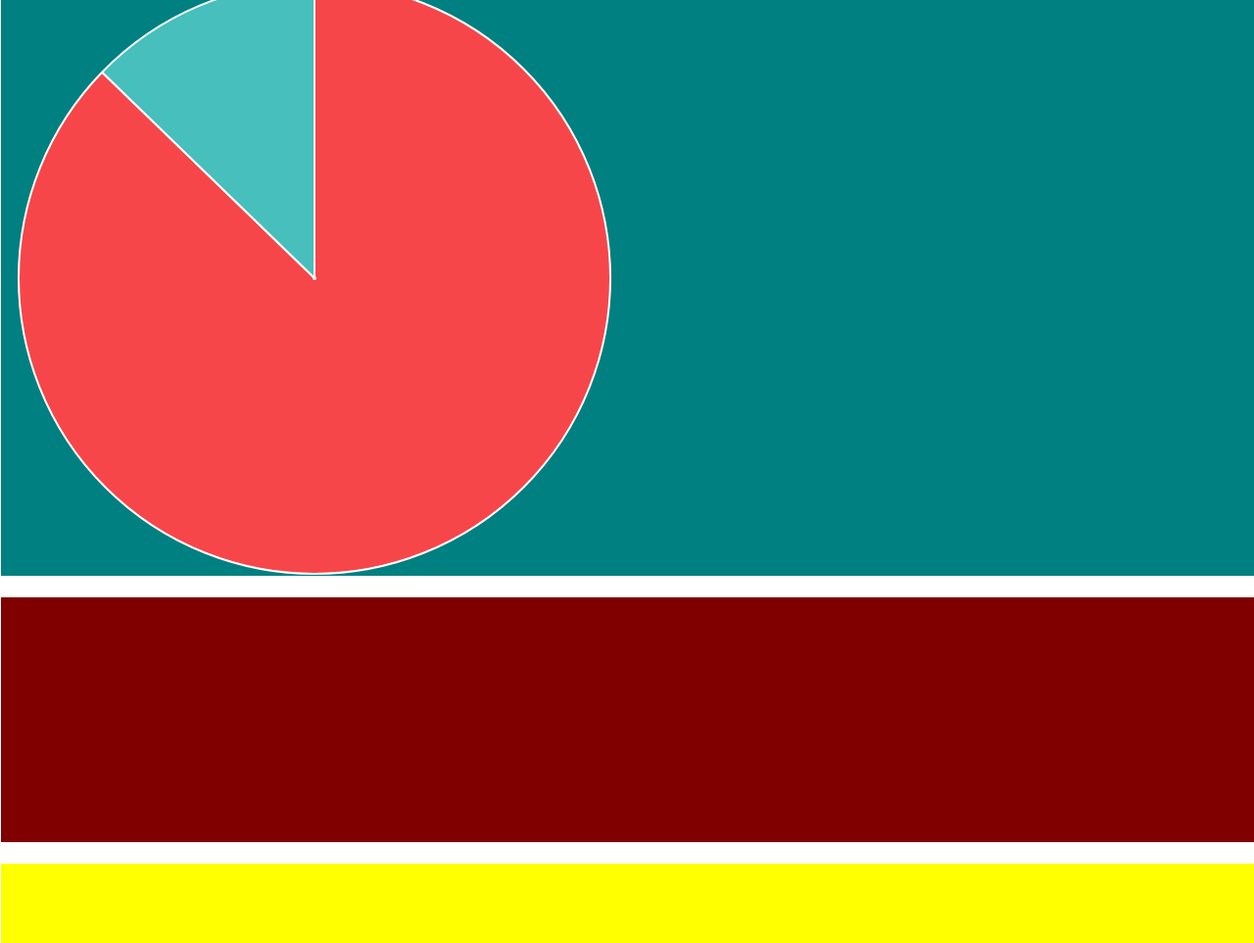
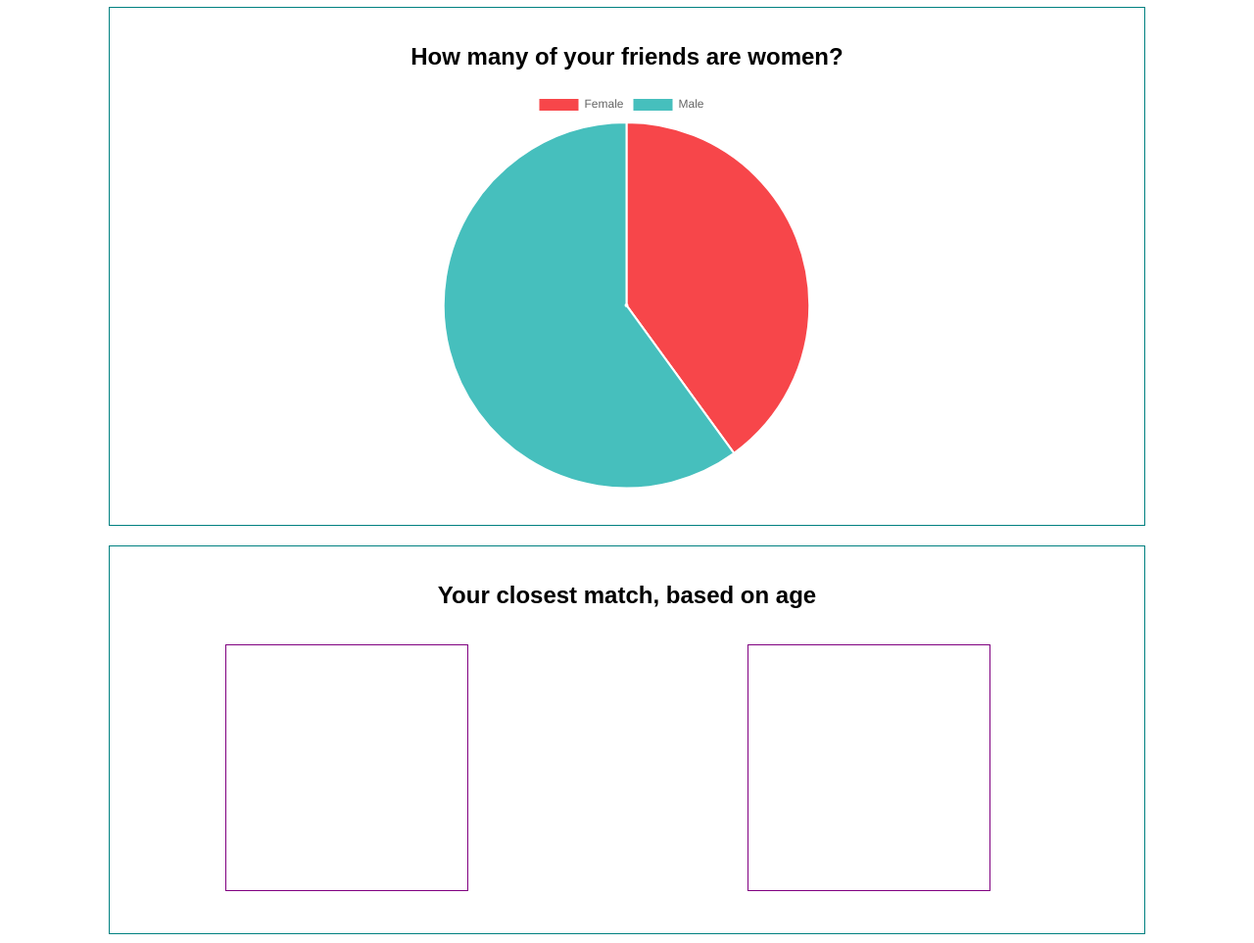
Before and after one commit to Bubica/100WomenHackAB, a plain HTML site: page index.html in a window 1280 px wide. Shown: the part 73-1036 px from the top of the page at 98% size. Drawn offline with nearby package versions, Linux system fonts and the light colour scheme.

Commit message:
web page in progress, basic markup started

```diff
--- a/css/style.css
+++ b/css/style.css
@@ -1,23 +1,47 @@
-.friends {
-	width: 100%;
+body {
+	font-size:;
+}
+.section {
+	width: 80%;
 	min-height: 250px;
-	background-color: teal;
-	border: white 1px solid;
+	border: teal 1px solid;
+	margin: 20px auto;
+	display: block;
+	padding: 16px;
+}
+
+h2 {
+	text-align: center;
+}
+
+.pie-chart {
+	width: 80%;
+	display: block;
 	margin: 20px auto;
 }
 
-.age {
-	width: 100%;
-	min-height: 250px;
-	background-color: maroon;
-	border: white 1px solid;
+.container {
+	position: relative;
+	min-height: 275px;
+	width: 80%;
+	display: block;
 	margin: 20px auto;
 }
 
-.location {
-	width: 100%;
+.imageContainer {
+	margin-top: 16px;
+	display: inline-block;
+	width: 30%;
 	min-height: 250px;
-	background-color: yellow;
-	border: white 1px solid;
-	margin: 20px auto;
+	border: solid 1px purple;
+	position: absolute;
 }
+
+.userImage {
+
+}
+
+.matchImage {
+	float: right;
+	margin-left: 65%;
+}
--- a/index.html
+++ b/index.html
@@ -10,43 +10,48 @@
 </head>
 <body>
 
-<div class="friends">
-	<div id="canvas-holder" style="width:50%">
-        <canvas id="chart-area" width="300" height="300" />
+	<h1>1 of 100 Women</h1>
+
+	<div class="section friends">
+		<h2>How many of your friends are women?</h2>
+		<div id="canvas-holder" class="pie-chart">
+			<canvas id="chart-area" class="pie"/>
 		</div>
 	</div>
 
-<div class="age"></div>
+	<div class="section age">
+		<h2>Your closest match, based on age</h2>
+		<div class="container">
+			<div class="imageContainer userImage age" id="user_age_container"></div>
+			<div class="imageContainer matchImage age" id="match_age_container"></div>
+		</div>
+	</div>
 
-<div class="location"></div>
+	<div class="section location">
+		<h2>Your closest match, based on location</h2>
+		<div class="container">
+			<div class="imageContainer userImage geo" id="user_geo_container"></div>
+			<div class="imageContainer matchImage geo" id="match_geo_container"></div>
+		</div>
+	</div>
 
 	<script>
-    var randomScalingFactor = function() {
-        return Math.round(Math.random() * 100);
-    };
-    var randomColorFactor = function() {
-        return Math.round(Math.random() * 255);
-    };
-    var randomColor = function(opacity) {
-        return 'rgba(' + randomColorFactor() + ',' + randomColorFactor() + ',' + randomColorFactor() + ',' + (opacity || '.3') + ')';
-    };
-
 		var config = {
 			type: 'pie',
 			data: {
 				datasets: [{
 					data: [
-                    randomScalingFactor(),
-                    randomScalingFactor(),
+					120,
+					180
 					],
 					backgroundColor: [
 					"#F7464A",
 					"#46BFBD",
-                ],
+					]
 				}],
 				labels: [
+				"Female",
 				"Male",
-                "Female",
 				]
 			},
 			options: {
@@ -58,16 +63,6 @@
 			var ctx = document.getElementById("chart-area").getContext("2d");
 			window.myPie = new Chart(ctx, config);
 		};
-
-    $('#randomizeData').click(function() {
-        $.each(config.data.datasets, function(i, piece) {
-            $.each(piece.data, function(j, value) {
-                config.data.datasets[i].data[j] = randomScalingFactor();
-                config.data.datasets[i].backgroundColor[j] = randomColor(0.7);
-            });
-        });
-        window.myPie.update();
-    });
 	</script>
 </body>
 
```
Lines whose indentation alone changed are shown as unchanged.
